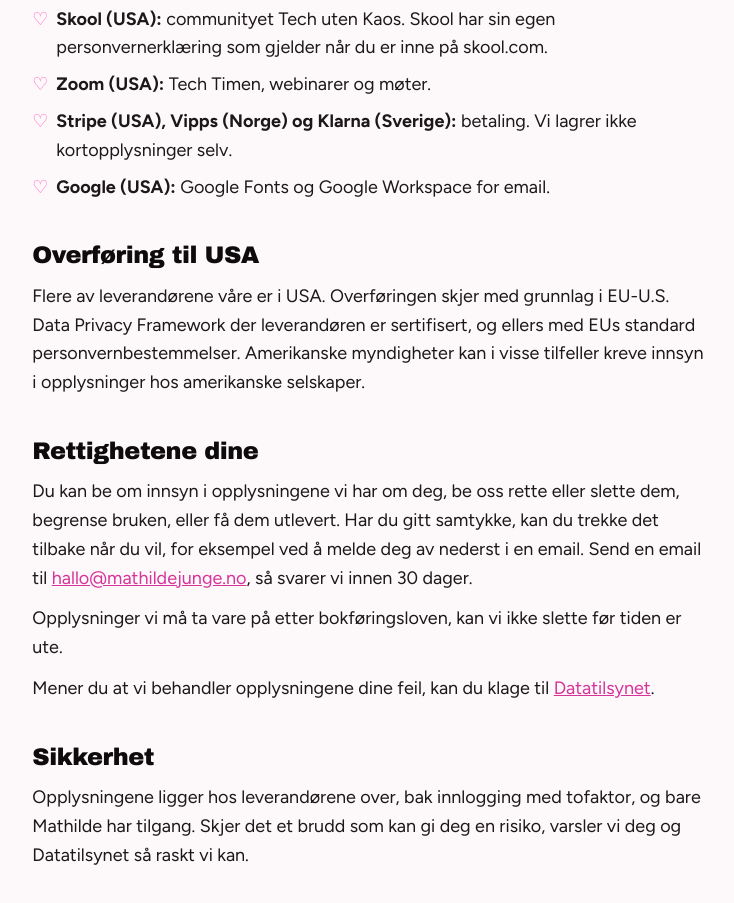
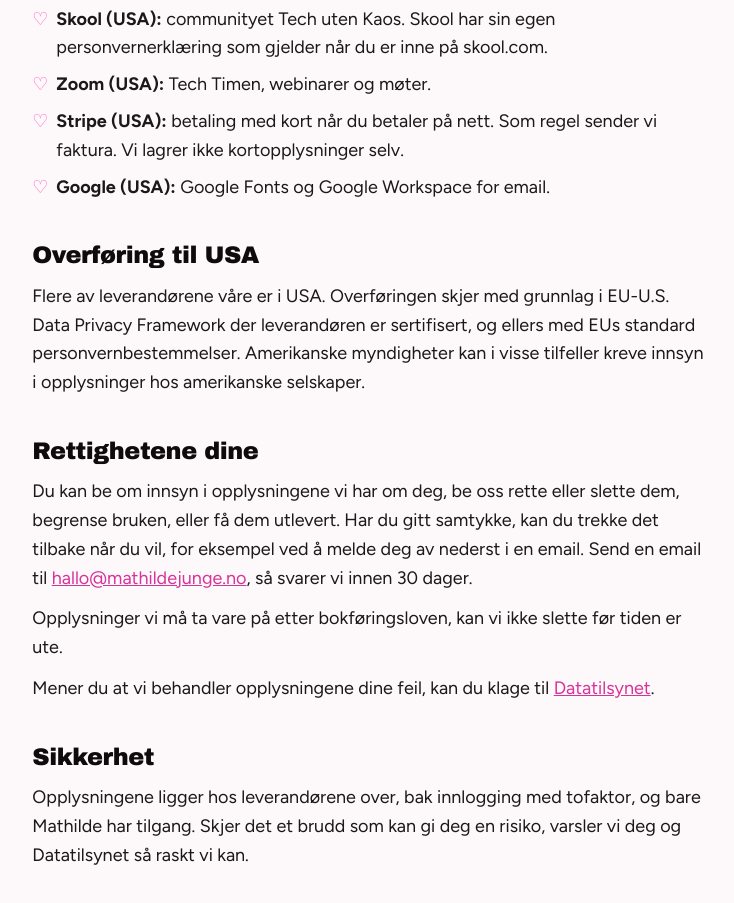
Before and after one commit to mathildejunge/mathilde-junge-no, a plain HTML site: page personvern.html in a window 1280 px wide. Shown: the part 2607-3510 px from the top of the page, without its empty margins (272-1006 px from the left). Drawn offline with Linux system fonts and the light colour scheme; a web font is replaced by a local one.

Commit message:
Personvern: Stripe og faktura, uten Vipps og Klarna
Co-Authored-By: Claude Opus 5.5 <noreply@anthropic.com>
Claude-Session: https://claude.ai/code/session_01V7MPy2cefN2wQYYk4L9Qcg

```diff
--- a/personvern.html
+++ b/personvern.html
@@ -64,7 +64,7 @@
 <li><b>Calendly (USA):</b> booking av samtaler og VIP-dager. Sertifisert under EU-U.S. Data Privacy Framework.</li>
 <li><b>Skool (USA):</b> communityet Tech uten Kaos. Skool har sin egen personvernerklæring som gjelder når du er inne på skool.com.</li>
 <li><b>Zoom (USA):</b> Tech Timen, webinarer og møter.</li>
-<li><b>Stripe (USA), Vipps (Norge) og Klarna (Sverige):</b> betaling. Vi lagrer ikke kortopplysninger selv.</li>
+<li><b>Stripe (USA):</b> betaling med kort når du betaler på nett. Som regel sender vi faktura. Vi lagrer ikke kortopplysninger selv.</li>
 <li><b>Google (USA):</b> Google Fonts og Google Workspace for email.</li>
 </ul>
 
```
